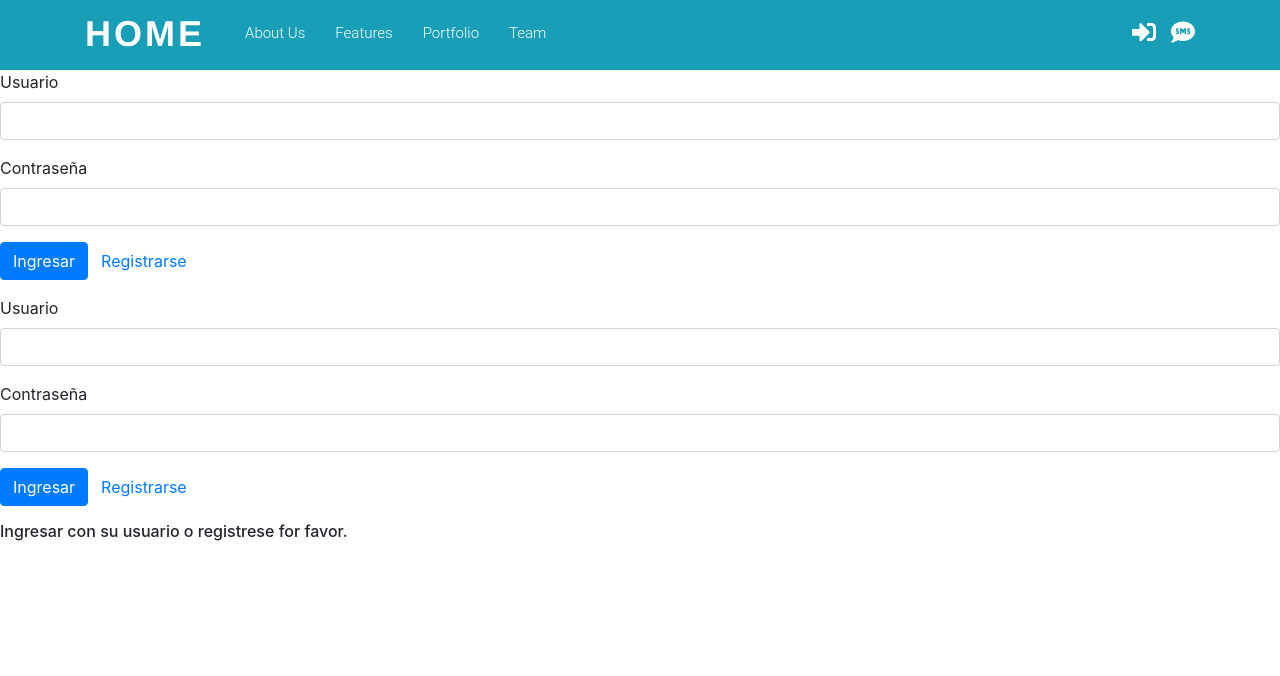
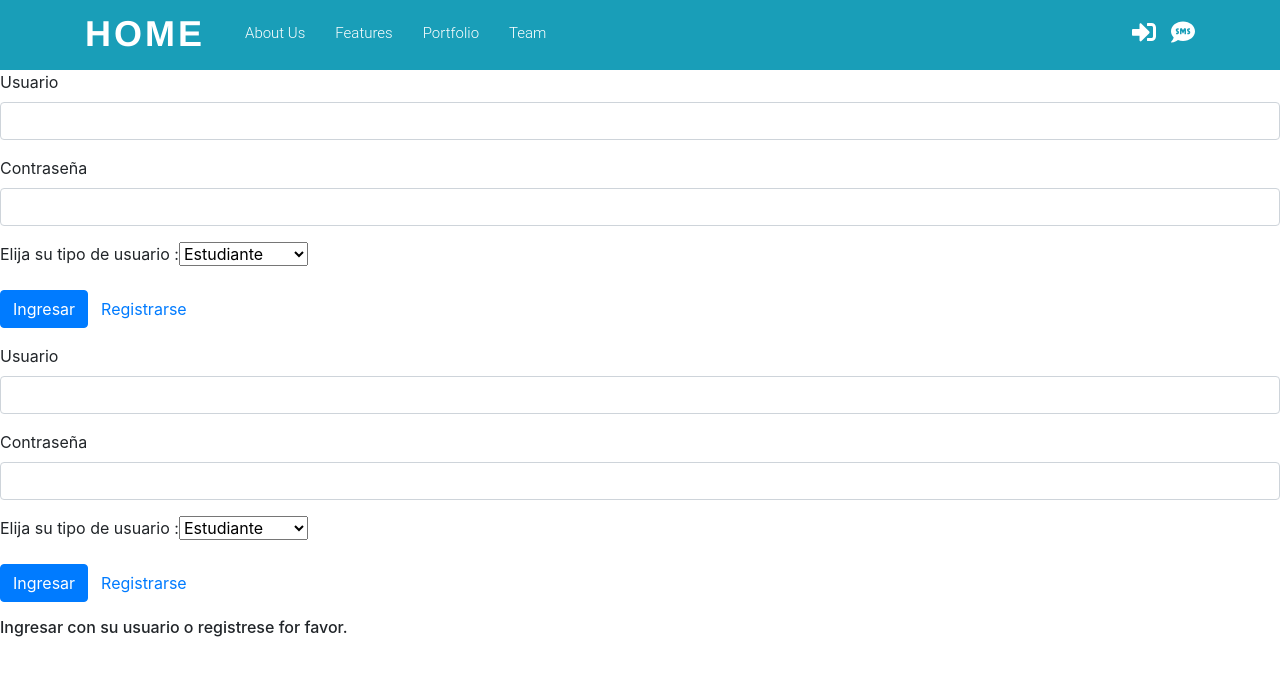
Before and after one commit to randolph182/Proyecto_Clase_AyD_1, an Angular app in the folder client/: page /login in a window 1280 px wide. Shown: the top 676 px of the page. Built offline with nearby package versions, Linux system fonts and the light colour scheme.

Commit message:
agregando seleccion de roles a interfaz de login

```diff
--- a/client/src/app/components/login/login.component.html
+++ b/client/src/app/components/login/login.component.html
@@ -2,21 +2,30 @@
 <form [formGroup]="loginForm">
     <div class="form-group">
         <label for="username">Usuario</label>
-        <input type="text" formControlName="username" class="form-control" [ngClass]="{ 'is-invalid': submitted}" />
+        <input type="text" formControlName="username" class="form-control" [ngClass]="{ 'is-invalid': submitted}" required/>
         <div *ngIf="submitted" class="invalid-feedback">
             <div *ngIf="f.username.errors.required">Nombre de usuario obligatorio!</div>
         </div>
     </div>
     <div class="form-group">
         <label for="password">Contraseña</label>
-        <input type="password" formControlName="password" class="form-control" [ngClass]="{ 'is-invalid': submitted}" />
+        <input type="password" formControlName="password" class="form-control" [ngClass]="{ 'is-invalid': submitted}" required/>
         <div *ngIf="submitted && f.password.errors" class="invalid-feedback">
             <div *ngIf="f.password.errors.required">Contraseña necesaria!</div>
         </div>
     </div>
+    <div class='form-group'>
+        <label for="cars">Elija su tipo de usuario :</label>
+        <select name="rol" id="rol">
+        <option value="estudiante">Estudiante</option>
+        <option value="catedratico">Catedratico</option>
+        <option value="admin">Administrador</option>
+        </select>
+
+    </div>
     <div class="form-group">
         <button [disabled]="loading" class="btn btn-primary" (click) = "Mostrar()">
-        <p *ngIf="showMyMessage">{{GetControls()}}{{getuser}}{{getpass}}</p>
+        <!--<p *ngIf="showMyMessage">{{GetControls()}}{{getuser}}{{getpass}}</p>-->
             <span *ngIf="loading" class="spinner-border spinner-border-sm mr-1"></span>
             Ingresar
         </button>
```
